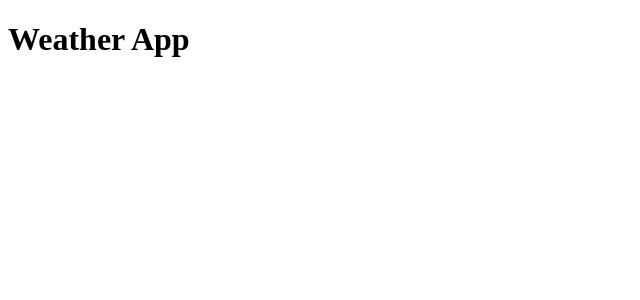
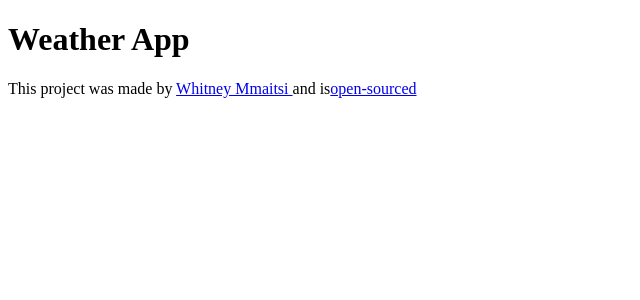
Before and after one commit to Whitney-Murugi/final-react-weather-app, a React (Create React App) app: page / in a window 1280 px wide. Shown: the top 300 px of the page, without its empty margins (0-640 px from the left). Built offline with nearby package versions, Linux system fonts and the light colour scheme.

Commit message:
Update App.js

```diff
--- a/src/App.js
+++ b/src/App.js
@@ -4,6 +4,12 @@
   return (
     <div className="App">
       <h1>Weather App</h1>
+      <p>
+        This project was made by <a href="https://github.com/Whitney-Murugi" target="_blank" rel="noreferrer"> Whitney Mmaitsi </a> and is
+        <a href="https://github.com/Whitney-Murugi/final-react-weather-app" target="_blank" rel="noreferrer">
+           open-sourced
+        </a>
+      </p>
     </div>
   );
 }
```
